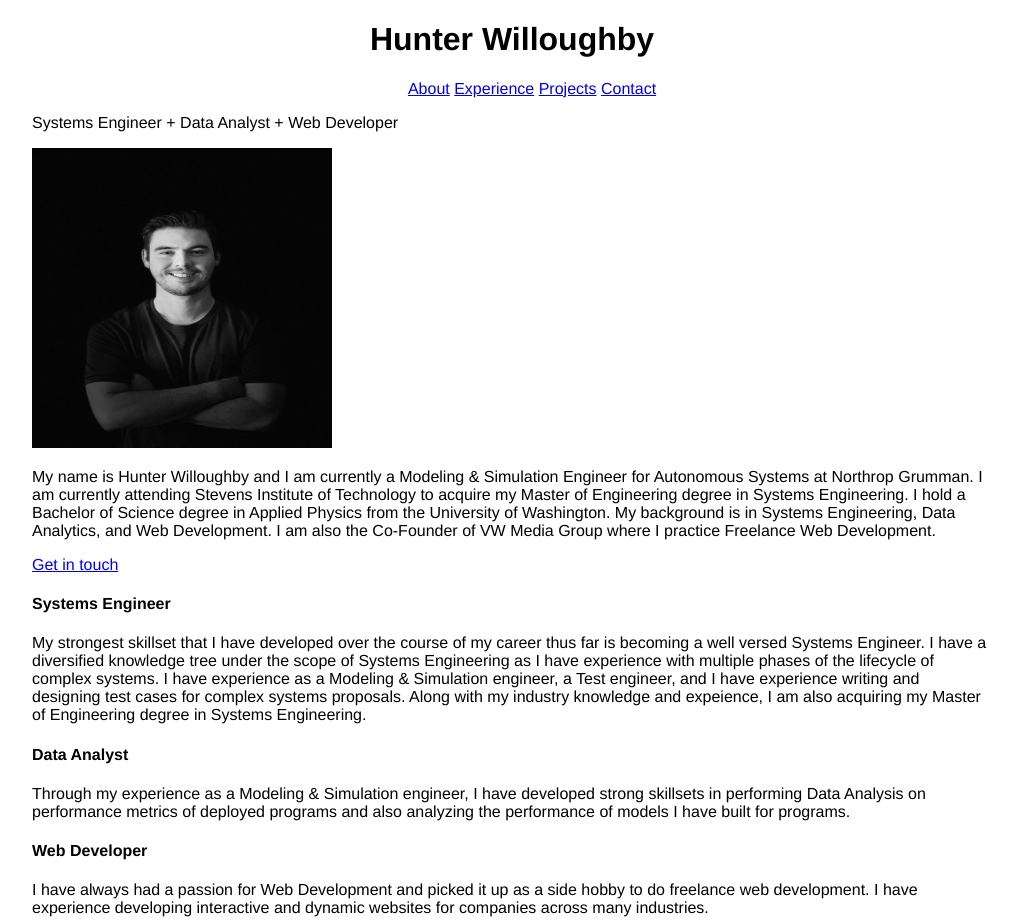
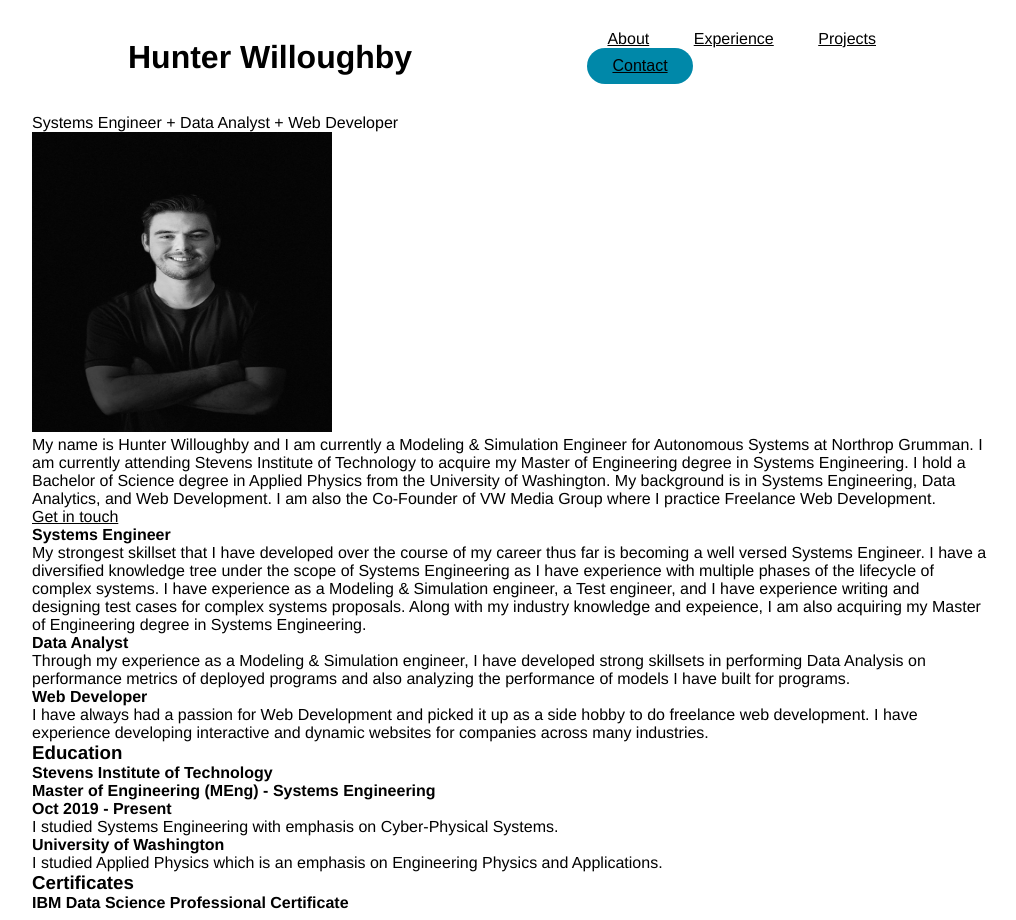
Before and after one commit to hunterw17/portfolio, a plain HTML site: page index.html in a window 1280 px wide. Shown: the top 920 px of the page, without its empty margins (128-1144 px from the left). Drawn offline with Linux system fonts and the light colour scheme.

Commit message:
navbar styling 1.0

```diff
--- a/index.html
+++ b/index.html
@@ -13,18 +13,17 @@
 
     <!--Heading Bar-->
     <body>
-        <div id = "header">
+        <header>
             <h1>Hunter Willoughby</h1>
-            <div id = "nav">
-                    <ul>
+            <nav>
+                    <ul class="nav_links">
                         <li><a href="/index.html">About</a></li>
                         <li><a href="/experience.html">Experience</a></li>
                         <li><a href="/projects.html">Projects</a></li>
-                        <li><a href="/contact.html">Contact</a></li>
                     </ul>
-
-            </div>
-        </div>
+            <nav>
+            <a class="cta" href="/contact.html"><button>Contact</button></a>
+        </header>
 
     <!--Bio-->
         <div>
--- a/style.css
+++ b/style.css
@@ -1,3 +1,10 @@
+* {
+    box-sizing: border-box;
+    margin: 0;
+    padding: 0;
+    background-color: white;
+}
+
 body {
     font-family: Helvetica, Verdana, Arial;
     width: 960px;
@@ -10,8 +17,49 @@ h1 {
 
 #nav {
     text-align: center;
+
 }
 
-li {
+li, a, button{
     display: inline;
+    font-weight: 500;
+    font-size: 16px;
+    color: black;
 }
+
+header {
+    display: flex;
+    justify-content: space-between;
+    align-items: center;
+    padding: 30px 10%;
+}
+
+.nav_links {
+    list-style: none;
+}
+
+.nav_links li {
+    display: inline-block;
+    padding: 0px 20px;
+}
+
+.nav_links li a {
+    transition: all 0.3s ease 0s;
+}
+
+.nav_links li a:hover {
+    color: teal;
+}
+
+button {
+    padding: 9px 25px;
+    background-color:rgba(0, 136,169, 1);
+    border: none;
+    border-radius: 50px;
+    cursor: pointer;
+    transition: all .3s ease 0s;
+}
+
+button:hover {
+    background-color: rgba(0, 136,169, 0.8);
+}
```
